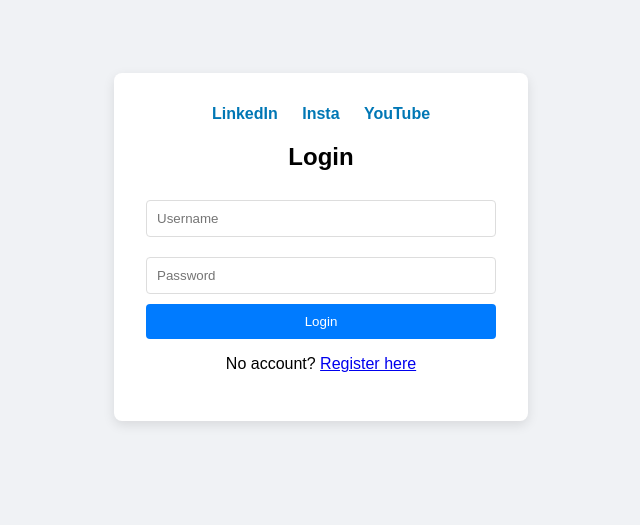
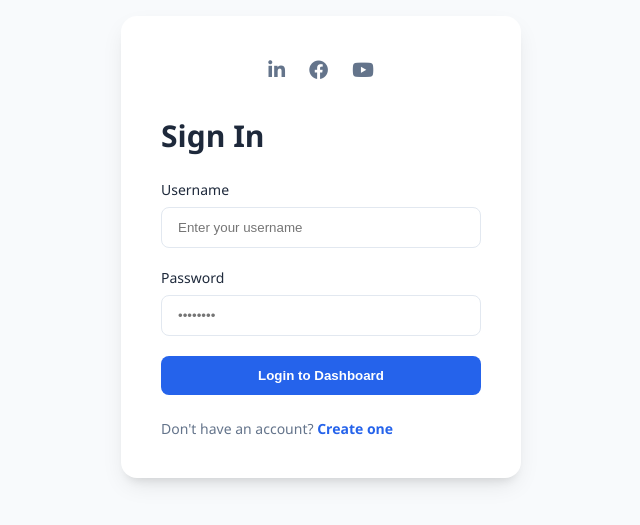
Before and after one commit to haridtvt/AppvsJenkin, a plain HTML site: page frontend/index.html in a window 1280 px wide. Shown: the part 153-678 px from the top of the page, without its empty margins (319-959 px from the left). Drawn offline with Linux system fonts and the light colour scheme.

Commit message:
update port unsafe

```diff
--- a/frontend/index.html
+++ b/frontend/index.html
@@ -1,23 +1,32 @@
 <!DOCTYPE html>
-<html>
+<html lang="en">
 <head>
-    <title>DevOps Project - Home</title>
+    <meta charset="UTF-8">
+    <meta name="viewport" content="width=device-width, initial-scale=1.0">
+    <title>Connect - Login</title>
+    <link rel="stylesheet" href="https://cdnjs.cloudflare.com/ajax/libs/font-awesome/6.0.0/css/all.min.css">
     <link rel="stylesheet" href="style.css">
 </head>
 <body>
-    <div class="container">
+    <div class="card">
         <div class="social-links">
-            <a href="https://linkedin.com" target="_blank">LinkedIn</a>
-            <a href="https://instagram.com" target="_blank">Insta</a>
-            <a href="https://youtube.com" target="_blank">YouTube</a>
+            <a href="www.linkedin.com/in/hải-t-1257a1398" target="_blank"><i class="fab fa-linkedin-in"></i></a>
+            <a href="https://www.facebook.com/haifcmadrid/" target="_blank"><i class="fab fa-facebook"></i></a>
+            <a href="https://www.youtube.com/@haitranvan6716" target="_blank"><i class="fab fa-youtube"></i></a>
         </div>
-        <h2>Login</h2>
+        <h2>Sign In</h2>
         <form id="loginForm">
-            <input type="text" id="username" placeholder="Username" required>
-            <input type="password" id="password" placeholder="Password" required>
-            <button type="submit">Login</button>
+            <div class="input-group">
+                <label>Username</label>
+                <input type="text" id="username" placeholder="Enter your username" required>
+            </div>
+            <div class="input-group">
+                <label>Password</label>
+                <input type="password" id="password" placeholder="••••••••" required>
+            </div>
+            <button type="submit">Login to Dashboard</button>
         </form>
-        <p>No account? <a href="register.html">Register here</a></p>
+        <p class="footer-text">Don't have an account? <a href="register.html">Create one</a></p>
     </div>
 
     <script>
@@ -26,19 +35,20 @@
             const username = document.getElementById('username').value;
             const password = document.getElementById('password').value;
 
+            try {
                 const res = await fetch('http://47.130.213.157:5001/api/users/login', {
                     method: 'POST',
                     headers: {'Content-Type': 'application/json'},
                     body: JSON.stringify({username, password})
                 });
-
                 const data = await res.json();
                 if (res.ok) {
                     localStorage.setItem('user', data.user.fullname);
                     window.location.href = 'dashboard.html';
                 } else {
-                alert(data.message || 'Login failed!');
+                    alert(data.message);
                 }
+            } catch (err) { alert("Server is not responding!"); }
         };
     </script>
 </body>
--- a/frontend/style.css
+++ b/frontend/style.css
@@ -1,7 +1,91 @@
-body { font-family: Arial, sans-serif; display: flex; justify-content: center; align-items: center; height: 100vh; background: #f0f2f5; margin: 0; }
-.container { background: white; padding: 2rem; border-radius: 8px; box-shadow: 0 4px 12px rgba(0,0,0,0.1); width: 350px; text-align: center; }
-.social-links a { margin: 0 10px; text-decoration: none; color: #0077b5; font-weight: bold; }
-input { width: 100%; padding: 10px; margin: 10px 0; border: 1px solid #ddd; border-radius: 4px; box-sizing: border-box; }
-button { width: 100%; padding: 10px; background: #007bff; color: white; border: none; border-radius: 4px; cursor: pointer; }
-button:hover { background: #0056b3; }
-.logout-btn { background: #dc3545; margin-top: 20px; }
+:root {
+    --primary-color: #2563eb;
+    --primary-hover: #1d4ed8;
+    --bg-color: #f8fafc;
+    --card-bg: #ffffff;
+    --text-main: #1e293b;
+    --text-muted: #64748b;
+    --error-color: #ef4444;
+}
+
+* { box-sizing: border-box; margin: 0; padding: 0; }
+
+body {
+    font-family: 'Segoe UI', Roboto, sans-serif;
+    background-color: var(--bg-color);
+    color: var(--text-main);
+    display: flex;
+    justify-content: center;
+    align-items: center;
+    min-height: 100vh;
+}
+
+.card {
+    background: var(--card-bg);
+    padding: 2.5rem;
+    border-radius: 1rem;
+    box-shadow: 0 10px 25px -5px rgba(0, 0, 0, 0.1), 0 8px 10px -6px rgba(0, 0, 0, 0.1);
+    width: 100%;
+    max-width: 400px;
+    transition: transform 0.2s;
+}
+
+.card:hover { transform: translateY(-5px); }
+
+h2 { font-size: 1.875rem; font-weight: 700; margin-bottom: 1.5rem; color: var(--text-main); }
+
+.social-links {
+    display: flex;
+    justify-content: center;
+    gap: 1.5rem;
+    margin-bottom: 2rem;
+}
+
+.social-links a {
+    color: var(--text-muted);
+    font-size: 1.2rem;
+    text-decoration: none;
+    transition: color 0.2s;
+}
+
+.social-links a:hover { color: var(--primary-color); }
+
+.input-group { margin-bottom: 1.25rem; text-align: left; }
+
+label { display: block; font-size: 0.875rem; font-weight: 500; margin-bottom: 0.5rem; color: var(--text-main); }
+
+input {
+    width: 100%;
+    padding: 0.75rem 1rem;
+    border: 1px solid #e2e8f0;
+    border-radius: 0.5rem;
+    outline: none;
+    transition: border-color 0.2s, ring 0.2s;
+}
+
+input:focus {
+    border-color: var(--primary-color);
+    box-shadow: 0 0 0 3px rgba(37, 99, 235, 0.1);
+}
+
+button {
+    width: 100%;
+    padding: 0.75rem;
+    background-color: var(--primary-color);
+    color: white;
+    border: none;
+    border-radius: 0.5rem;
+    font-weight: 600;
+    cursor: pointer;
+    transition: background-color 0.2s;
+}
+
+button:hover { background-color: var(--primary-hover); }
+
+.footer-text { margin-top: 1.5rem; font-size: 0.875rem; color: var(--text-muted); }
+.footer-text a { color: var(--primary-color); text-decoration: none; font-weight: 600; }
+
+/* Dashboard specific */
+.welcome-card { text-align: center; }
+.logout-btn { background-color: #f1f5f9; color: var(--text-main); margin-top: 1rem; }
+.logout-btn:hover { background-color: #e2e8f0; }
```
Also changed, not shown: frontend/dashboard.html (+18 -9 lines). Lines whose indentation alone changed are shown as unchanged.
